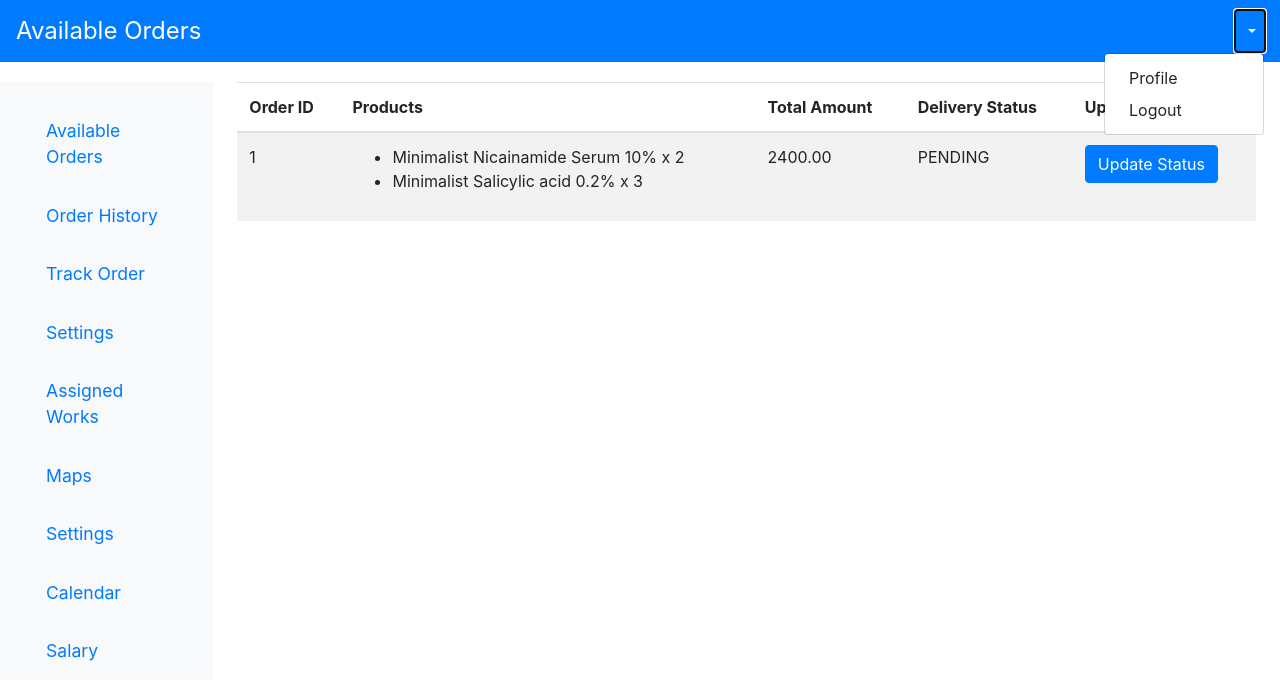
After one commit to sisira679/Simply, a Django app: page /availableorders/ in a window 1280 px wide, after a click that opens the changed part. The commit adds this page. Shown: the top 700 px of the page. Run offline with Django 4.2, Linux system fonts and the light colour scheme; data comes from the database, SQL or seed files in the repository; both versions use the stored data as it was after the commit; some libraries are stand-ins or nearby versions.

Commit message:
modified

```diff
--- a/skinclinic/skin_app/urls.py
+++ b/skinclinic/skin_app/urls.py
@@ -154,10 +154,13 @@ urlpatterns = [
     path('products/', views.product_admin, name='product_admin'),
     path('admin_dashboard.html', views.admin_dashboard, name='admin_dashboard'),
     path('user_list.html',views.user_list,name='user_list.html'),
-    path('chatgpt/', views.chatgpt, name='chatgpt'),
-    path('generate-response/',views.generate_response, name='generate_response'),
+    # path('chatgpt/', views.chatgpt, name='chatgpt'),
+    # path('generate-response/',views.generate_response, name='generate_response'),
     path('register/delivery-boy/', views.register_delivery_boy, name='register_delivery_boy'),
    path('chat/', views.chat_room, name='chat_room'),
+   path('availableorders/', views.available_orders, name='available_orders'),
+   path('deliveryupdatestatus/<int:order_id>/', views.delivery_update_status, name='delivery_update_status'),
+    path('otp-verification/<int:order_id>/', views.otp_verification, name='otp_verification'),
 
 
 
--- a/skinclinic/skin_app/views.py
+++ b/skinclinic/skin_app/views.py
@@ -170,7 +170,7 @@ def user_login(request):
                     return redirect("userdashboard")
                 elif user.role == "DeliveryBoy":
                     request.session['username'] = username
-                    return redirect("deliverydash")
+                    return redirect("availableorder")
                 elif user.username == "admin":
                     request.session['username'] = username
                     return redirect("indexadmin")
@@ -2573,64 +2573,64 @@ def get_time_slots(request):
 
 
 
-@csrf_exempt
-def chatgpt(request):
-    return render(request, 'chatgpt.html')
-
-
-from django.shortcuts import render
-from django.http import JsonResponse
-
-def generate_response(request):
-    if request.method == 'POST':
-        user_input = request.POST.get('user_input').lower()
-        if 'simplyskin' in user_input:
-            response_data = {'response': "Simplyskin make Healthier the skin, better the lifestyle ! How can I assist you today?"}
-        elif 'brand' in user_input:
-            # Get all brand names from the database
-            brand_names = Brand.objects.values_list('brand_name', flat=True)
-            # Convert queryset to list
-            brand_list = list(brand_names)
-            # Format response with brand names
-            brand_response = ", ".join(brand_list)
-            response_data = {'response': f"Here are the brand names: {brand_response}"}
-        elif 'products' in user_input:
-             response_data = {
-        'response': "We offer a wide range of skin care products. <a href='/display_product/'>Browse our collection online!</a>" }
-        elif 'product' in user_input:
-             response_data = {
-        'response': "We offer a wide range of skin care products. <a href='/display_product/'>Browse our collection online!</a>" }
-        elif 'doctor' in user_input:
-            response_data = {
-                'response': "Looking to book an appointment with a doctor? Click here <a href='/appointment.html'>here</a> to schedule your visit!"}
-        elif 'hi' in user_input:
-            response_data = {'response': "hellooo"}
-        elif 'hairfall' in user_input or 'hair' in user_input:
-            response_data = {'response': "Struggling with hairfall? Explore our range of products specifically designed to target HairFall. <a href='/display_product/'>Browse now!</a>"}
-        elif 'acne' in user_input:
-            response_data = {'response': "Struggling with acne? Explore our range of products specifically designed to target acne-prone skin. <a href='/display_product/'>Browse now!</a>"}
-        elif 'skincare for oily skin' in user_input:
-            response_data = {'response': "For oily skin, we recommend starting with a gentle cleanser, followed by a toner to balance oil production. Consider using a lightweight, oil-free moisturizer and a mattifying sunscreen during the day."}
-        elif 'doctor' in user_input or 'appointment' in user_input:
-            # Redirect to appointment page
-            return redirect('appointment')
-        elif 'doctor' in user_input or 'appointment' in user_input:
-            response_data = {'response': "Looking to book an appointment with a doctor? Click <a href='/appointment/'>here</a> to schedule your visit!"}
-        elif 'return policy' in user_input:
-            response_data = {'response': "We want you to be satisfied with your purchase! Our return policy allows for returns within 30 days of delivery."}
-        elif 'offers' in user_input or 'discounts' in user_input:
-            response_data = {'response': "Check out our latest offers and discounts on premium beauty products. Don't miss out on great deals!"}
-        elif 'order' in user_input or 'delivery' in user_input:
-            response_data = {'response': "For information about your order or delivery, please contact our customer support at support@simplyskin.com."}
-        elif ' acnetreatment' in user_input or 'suggest acne treatment' in user_input:
-            response_data = {'response': "The best treatment for acne is HydraFacial. It deeply cleanses, exfoliates, and hydrates the skin, reducing acne and improving overall skin health. You can learn more about HydraFacial and other services <a href='/service_list/'>here</a>."}
-
-        else:
-            response_data = {'response': "Sorry, I don't understand."}
-
-        return JsonResponse(response_data)
-    else:
-        return JsonResponse({'error': 'Invalid request method'})
+# @csrf_exempt
+# def chatgpt(request):
+#     return render(request, 'chatgpt.html')
+
+
+# from django.shortcuts import render
+# from django.http import JsonResponse
+
+# def generate_response(request):
+#     if request.method == 'POST':
+#         user_input = request.POST.get('user_input').lower()
+#         if 'simplyskin' in user_input:
+#             response_data = {'response': "Simplyskin make Healthier the skin, better the lifestyle ! How can I assist you today?"}
+#         elif 'brand' in user_input:
+#             # Get all brand names from the database
+#             brand_names = Brand.objects.values_list('brand_name', flat=True)
+#             # Convert queryset to list
+#             brand_list = list(brand_names)
+#             # Format response with brand names
+#             brand_response = ", ".join(brand_list)
+#             response_data = {'response': f"Here are the brand names: {brand_response}"}
+#         elif 'products' in user_input:
+#              response_data = {
+#         'response': "We offer a wide range of skin care products. <a href='/display_product/'>Browse our collection online!</a>" }
+#         elif 'product' in user_input:
+#              response_data = {
+#         'response': "We offer a wide range of skin care products. <a href='/display_product/'>Browse our collection online!</a>" }
+#         elif 'doctor' in user_input:
+#             response_data = {
+#                 'response': "Looking to book an appointment with a doctor? Click here <a href='/appointment.html'>here</a> to schedule your visit!"}
+#         elif 'hi' in user_input:
+#             response_data = {'response': "hellooo"}
+#         elif 'hairfall' in user_input or 'hair' in user_input:
+#             response_data = {'response': "Struggling with hairfall? Explore our range of products specifically designed to target HairFall. <a href='/display_product/'>Browse now!</a>"}
+#         elif 'acne' in user_input:
+#             response_data = {'response': "Struggling with acne? Explore our range of products specifically designed to target acne-prone skin. <a href='/display_product/'>Browse now!</a>"}
+#         elif 'skincare for oily skin' in user_input:
+#             response_data = {'response': "For oily skin, we recommend starting with a gentle cleanser, followed by a toner to balance oil production. Consider using a lightweight, oil-free moisturizer and a mattifying sunscreen during the day."}
+#         elif 'doctor' in user_input or 'appointment' in user_input:
+#             # Redirect to appointment page
+#             return redirect('appointment')
+#         elif 'doctor' in user_input or 'appointment' in user_input:
+#             response_data = {'response': "Looking to book an appointment with a doctor? Click <a href='/appointment/'>here</a> to schedule your visit!"}
+#         elif 'return policy' in user_input:
+#             response_data = {'response': "We want you to be satisfied with your purchase! Our return policy allows for returns within 30 days of delivery."}
+#         elif 'offers' in user_input or 'discounts' in user_input:
+#             response_data = {'response': "Check out our latest offers and discounts on premium beauty products. Don't miss out on great deals!"}
+#         elif 'order' in user_input or 'delivery' in user_input:
+#             response_data = {'response': "For information about your order or delivery, please contact our customer support at support@simplyskin.com."}
+#         elif ' acnetreatment' in user_input or 'suggest acne treatment' in user_input:
+#             response_data = {'response': "The best treatment for acne is HydraFacial. It deeply cleanses, exfoliates, and hydrates the skin, reducing acne and improving overall skin health. You can learn more about HydraFacial and other services <a href='/service_list/'>here</a>."}
+
+#         else:
+#             response_data = {'response': "Sorry, I don't understand."}
+
+#         return JsonResponse(response_data)
+#     else:
+#         return JsonResponse({'error': 'Invalid request method'})
 
 from django.shortcuts import render, redirect
 from django.core.mail import send_mail
@@ -2688,3 +2688,87 @@ def chat_room(request):
         'chats_received': chats_received,
     }
     return render(request, 'chat_room.html', context)
+
+
+from django.shortcuts import render
+from .models import Order
+
+def available_orders(request):
+    # Query the database for all orders
+    all_orders = Order.objects.all()
+
+    # Pass all_orders data to the template
+    return render(request, 'availableorders.html', {'available_orders':all_orders})
+
+from django.shortcuts import render, redirect
+from django.contrib import messages
+from django.core.mail import send_mail
+from django.conf import settings
+from .models import Order
+import random
+import logging
+
+logger = logging.getLogger(__name__)
+
+
+
+
+@login_required(login_url='login')
+def delivery_update_status(request, order_id):
+    order = get_object_or_404(Order, pk=order_id)
+
+    if request.method == 'POST':
+        delivery_status = request.POST.get('delivery_status')
+
+        if delivery_status == 'Delivered':
+            otp = ''.join([str(random.randint(0, 9)) for _ in range(6)])
+            send_mail(
+                'Delivery Confirmation OTP',
+                f'Your OTP for order {order.id} is: {otp}',
+                settings.EMAIL_HOST_USER,
+                [order.user.email],
+                fail_silently=False,
+            )
+
+            # Store OTP and order ID in session for later verification
+            request.session['delivery_status_otp'] = otp
+            request.session['otp_order_id'] = str(order_id)
+
+            messages.info(request, 'OTP has been sent to the customer for delivery confirmation.')
+            return redirect('otp_verification', order_id=order_id)  # Redirect to OTP verification page with order_id
+
+        else:
+            order.delivery_status = delivery_status
+            order.save()
+            messages.success(request, 'Delivery status updated successfully.')
+            return redirect('available_orders')  # Redirect to the delivery boy dashboard
+
+    return render(request, "deliveryupdatestatus.html", {'order': order})
+
+@login_required(login_url='login')
+def otp_verification(request, order_id):
+    order = get_object_or_404(Order, pk=order_id)
+
+    if request.method == 'POST':
+        submitted_otp = request.POST.get('otp')
+        session_order_id = request.session.get('otp_order_id')
+
+        if str(order_id) == session_order_id and submitted_otp == request.session.get('delivery_status_otp'):
+            # OTP is correct, update the delivery status
+            order.delivery_status = 'Delivered'
+            order.save()
+
+            # Clear OTP and order ID from session
+            del request.session['delivery_status_otp']
+            del request.session['otp_order_id']
+
+            # Redirect to a success page or the delivery details page
+            messages.success(request, 'Order marked as delivered successfully.')
+            return redirect('available_orders')
+        else:
+            # OTP is incorrect, render the OTP verification page with error message
+            messages.error(request, 'Incorrect OTP. Please try again.')
+            return render(request, 'otp_verification.html', {'order': order, 'error_message': 'Incorrect OTP. Please try again.'})
+
+    else:
+        return render(request, 'otp_verify.html', {'order':order})
--- a/skinclinic/skinclinic/settings.py
+++ b/skinclinic/skinclinic/settings.py
@@ -32,7 +32,7 @@ SECRET_KEY = 'django-insecure-7*984kim#7___vqj+z^98f%#z8nff%wzw&53=j&*qx@h^e+r7m
 # SECURITY WARNING: don't run with debug turned on in production!
 DEBUG = True
 
-ALLOWED_HOSTS = ['*']
+ALLOWED_HOSTS = []
 
 
 # Application definition
--- /dev/null
+++ b/skinclinic/templates/availableorders.html
@@ -0,0 +1,162 @@
+{% load static %}
+
+<!DOCTYPE html>
+<html lang="en">
+<head>
+    <meta charset="UTF-8">
+    <meta name="viewport" content="width=device-width, initial-scale=1, shrink-to-fit=no">
+    <title>Available Orders</title>
+    <link rel="stylesheet" href="https://stackpath.bootstrapcdn.com/bootstrap/4.5.2/css/bootstrap.min.css">
+    <style>
+        .navbar {
+            background-color: #007bff;
+            color: #fff;
+        }
+
+        .navbar-brand {
+            font-size: 1.5em;
+        }
+
+        .navbar-toggler-icon {
+            color: white;
+        }
+
+        .navbar-nav .nav-link {
+            color: white;
+            font-weight: bold;
+        }
+
+        .navbar-nav .nav-link:hover {
+            color: #f0f0f0;
+        }
+
+        .sidebar {
+            background-color: #007bff;
+            color: #f0f0f0;
+            height: 100%;
+        }
+
+        .sidebar ul.nav.flex-column {
+            padding-top: 20px;
+        }
+
+        .sidebar .nav-item {
+            padding: 8px 15px;
+            font-size: 1.1em;
+        }
+
+        .sidebar .nav-item.active {
+            background-color: #007bff;
+        }
+
+        .sidebar .nav-item.active a {
+            color: #f0f0f0 !important;
+        }
+
+        .container-fluid {
+            margin-top: 20px;
+        }
+    </style>
+</head>
+<body>
+    <nav class="navbar navbar-expand-lg navbar-dark bg-primary">
+        <a class="navbar-brand" href="#">Available Orders</a>
+        <button class="navbar-toggler" type="button" data-toggle="collapse" data-target="#navbarNav" aria-controls="navbarNav" aria-expanded="false" aria-label="Toggle navigation">
+            <span class="navbar-toggler-icon"></span>
+        </button>
+        <div class="collapse navbar-collapse" id="navbarNav">
+            <ul class="navbar-nav ml-auto">
+                <li class="nav-item dropdown">
+                    <a class="nav-link dropdown-toggle" href="#" id="profileDropdown" role="button" data-toggle="dropdown" aria-haspopup="true" aria-expanded="false">
+                        <!-- Profile Image Placeholder -->
+                    </a>
+                    <div class="dropdown-menu dropdown-menu-right" aria-labelledby="profileDropdown">
+                        <a class="dropdown-item" href="#">Profile</a>
+                        <a class="dropdown-item" href="{% url 'logout' %}">Logout</a>
+                    </div>
+                </li>
+            </ul>
+        </div>
+    </nav>
+
+    <div class="container-fluid">
+        <div class="row">
+            <nav id="sidebar" class="col-md-3 col-lg-2 d-md-block bg-light sidebar">
+                <div class="position-sticky">
+                    <ul class="nav flex-column">
+                        <li class="nav-item">
+                            <a class="nav-link" href="#">Available Orders</a>
+                        </li>
+                        <li class="nav-item">
+                            <a class="nav-link" href="#">Order History</a>
+                        </li>
+                        <li class="nav-item">
+                            <a class="nav-link" href="#">Track Order</a>
+                        </li>
+                        <li class="nav-item">
+                            <a class="nav-link" href="#">Settings</a>
+                        </li>
+                        <li class="nav-item">
+                            <a class="nav-link" href="#">Assigned Works</a>
+                        </li>
+                        <li class="nav-item">
+                            <a class="nav-link" href="#">Maps</a>
+                        </li>
+                        <li class="nav-item">
+                            <a class="nav-link" href="#">Settings</a>
+                        </li>
+                        <li class="nav-item">
+                            <a class="nav-link" href="#">Calendar</a>
+                        </li>
+                        <li class="nav-item">
+                            <a class="nav-link" href="#">Salary</a>
+                        </li>
+                    </ul>
+                </div>
+            </nav>
+
+            <main class="col-md-9 ms-sm-auto col-lg-10 px-md-4">
+                <!-- Main content goes here -->
+                <div class="table-responsive">
+                    <table class="table table-striped">
+                        <thead>
+                            <tr>
+                                <th>Order ID</th>
+                                <th>Products</th>
+                                <th>Total Amount</th>
+                                <th>Delivery Status</th>
+                                <th>Update Status</th>
+                            </tr>
+                        </thead>
+                        <tbody>
+                            <!-- Loop through available_orders data -->
+                            {% for order in available_orders %}
+                            <tr>
+                                <td>{{ order.id }}</td>
+                                <td>
+                                    <ul>
+                                        {% for item in order.orderitem_set.all %}
+                                        <li>{{ item.product.name }} x {{ item.quantity }}</li>
+                                        {% endfor %}
+                                    </ul>
+                                </td>
+                                <td>{{ order.total_amount }}</td>
+                                <td>{{ order.delivery_status }}</td>
+                                <td><a href="{% url 'delivery_update_status' order.id %}" class="btn btn-primary">Update Status</a></td>
+
+
+
+                            </tr>
+                            {% endfor %}
+                        </tbody>
+                    </table>
+                </div>
+            </main>
+        </div>
+    </div>
+
+    <script src="https://code.jquery.com/jquery-3.5.1.slim.min.js"></script>
+    <script src="https://cdn.jsdelivr.net/npm/@popperjs/core@2.5.3/dist/umd/popper.min.js"></script>
+    <script src="https://stackpath.bootstrapcdn.com/bootstrap/4.5.2/js/bootstrap.min.js"></script>
+</body>
+</html>
--- a/skinclinic/templates/home.html
+++ b/skinclinic/templates/home.html
@@ -161,10 +161,10 @@
         <li>
 
 
-          <a href="{% url 'chatgpt' %}">
+          {% comment %} <a href="{% url 'chatgpt' %}">
             <img src="{% static 'assets/img/bot.gif' %}" alt="Bot Icon" style="width: 60px; height: auto; vertical-align: middle;">
         </a>
-
+            {% endcomment %}
 
 
           </li>
```
Also changed, not shown: skinclinic/skin_app/models.py (+9 -0 lines), skinclinic/templates/deliverupdatestatus.html (added, +143 -0 lines), skinclinic/templates/otp_verify.html (added, +186 -0 lines), skinclinic/db.sqlite3, skinclinic/skin_app/migrations/0094_order_delivery_status.py (added).
